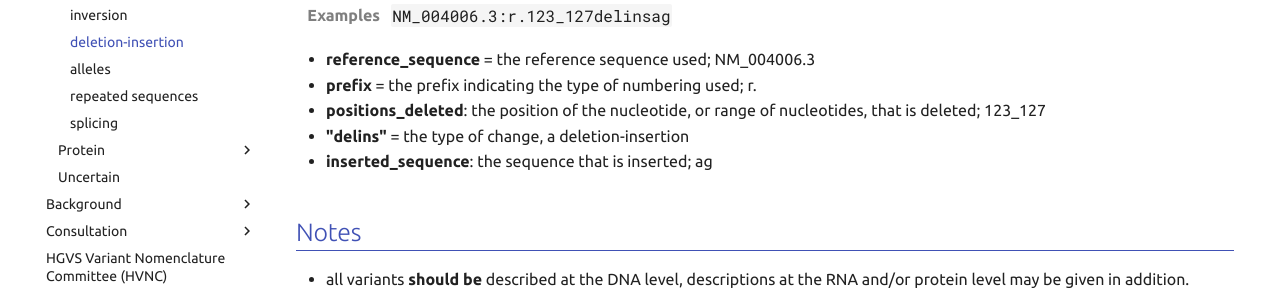
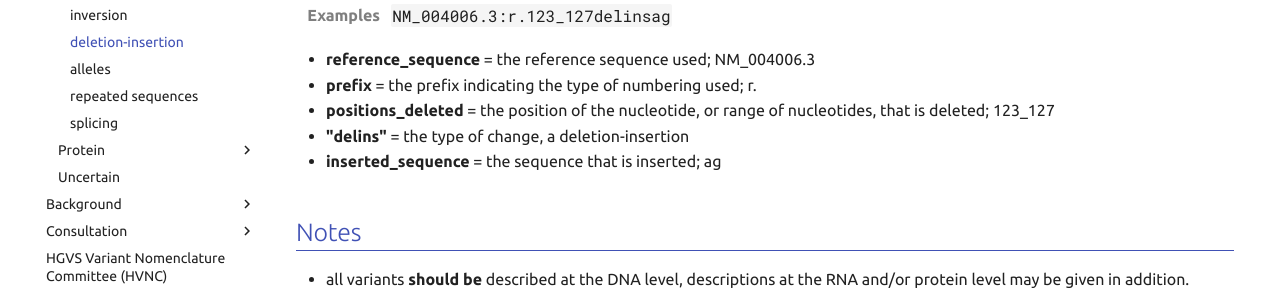
Before and after one commit to HGVSnomenclature/hgvs-nomenclature, an MkDocs documentation site: the page built from docs/recommendations/RNA/delins.md, in a window 1280 px wide and 900 px high. Shown: the part 401-694 px from the top of the window. Built offline with MkDocs 1.6.1 and Material for MkDocs 9.7.7, drawn with Linux system fonts in a browser that asks for light colours.

Commit message:
Don't use colons in the definition list.

```diff
--- a/docs/recommendations/RNA/delins.md
+++ b/docs/recommendations/RNA/delins.md
@@ -19,9 +19,9 @@ Deletion-Insertion (delins): a sequence change where, compared to a reference se
 
 - **reference_sequence** = the reference sequence used; NM_004006.3
 - **prefix** = the prefix indicating the type of numbering used; r.
-- **positions_deleted**: the position of the nucleotide, or range of nucleotides, that is deleted; 123_127
+- **positions_deleted** = the position of the nucleotide, or range of nucleotides, that is deleted; 123_127
 - **"delins"** = the type of change, a deletion-insertion
-- **inserted_sequence**: the sequence that is inserted; ag
+- **inserted_sequence** = the sequence that is inserted; ag
 
 ## Notes
 
```
Also changed, not shown: docs/recommendations/RNA/alleles.md (+2 -2 lines), docs/recommendations/RNA/deletion.md (+1 -1 lines), docs/recommendations/RNA/duplication.md (+1 -1 lines), docs/recommendations/RNA/insertion.md (+1 -1 lines), docs/recommendations/RNA/inversion.md (+1 -1 lines).
